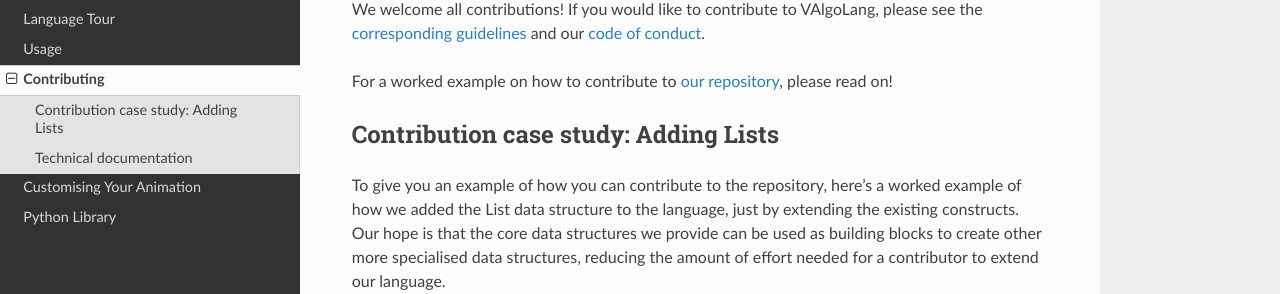
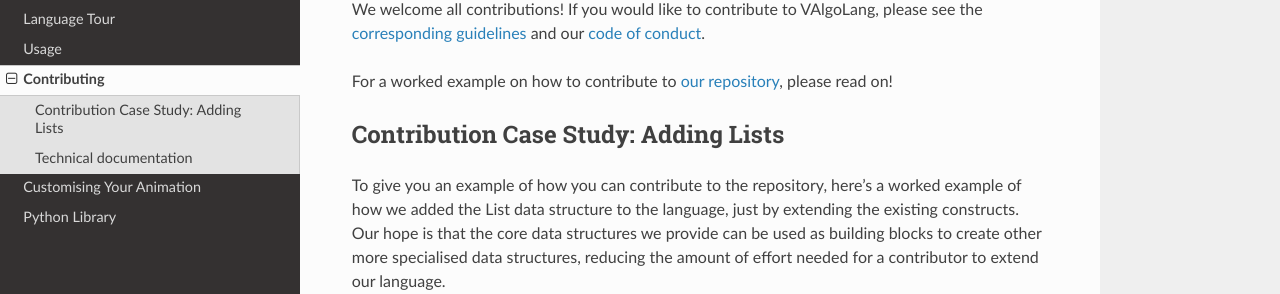
Before and after one commit to VAlgoLang/valgolang.github.io, a Sphinx documentation site: the page built from source/contributing.rst, in a window 1280 px wide and 1255 px high. Shown: the part 162-456 px from the top of the window. Built offline with Sphinx 7.4.7 and the Read the Docs theme 2.0.0, drawn with Linux system fonts in a browser that asks for light colours.

```diff
--- a/source/contributing.rst
+++ b/source/contributing.rst
@@ -4,7 +4,7 @@ We welcome all contributions! If you would like to contribute to VAlgoLang, plea
 
 For a worked example on how to contribute to `our repository <https://github.com/VAlgoLang/VAlgoLang>`_, please read on!
 
-Contribution case study: Adding Lists
+Contribution Case Study: Adding Lists
 ---------------------------------------
 
 To give you an example of how you can contribute to the repository, here's a worked example of how we added the List data structure to the language, just by extending the existing constructs. Our hope is that the core data structures we provide can be used as building blocks to create other more specialised data structures, reducing the amount of effort needed for a contributor to extend our language.
```
Also changed, not shown: source/tutorial.rst (+10 -6 lines).
